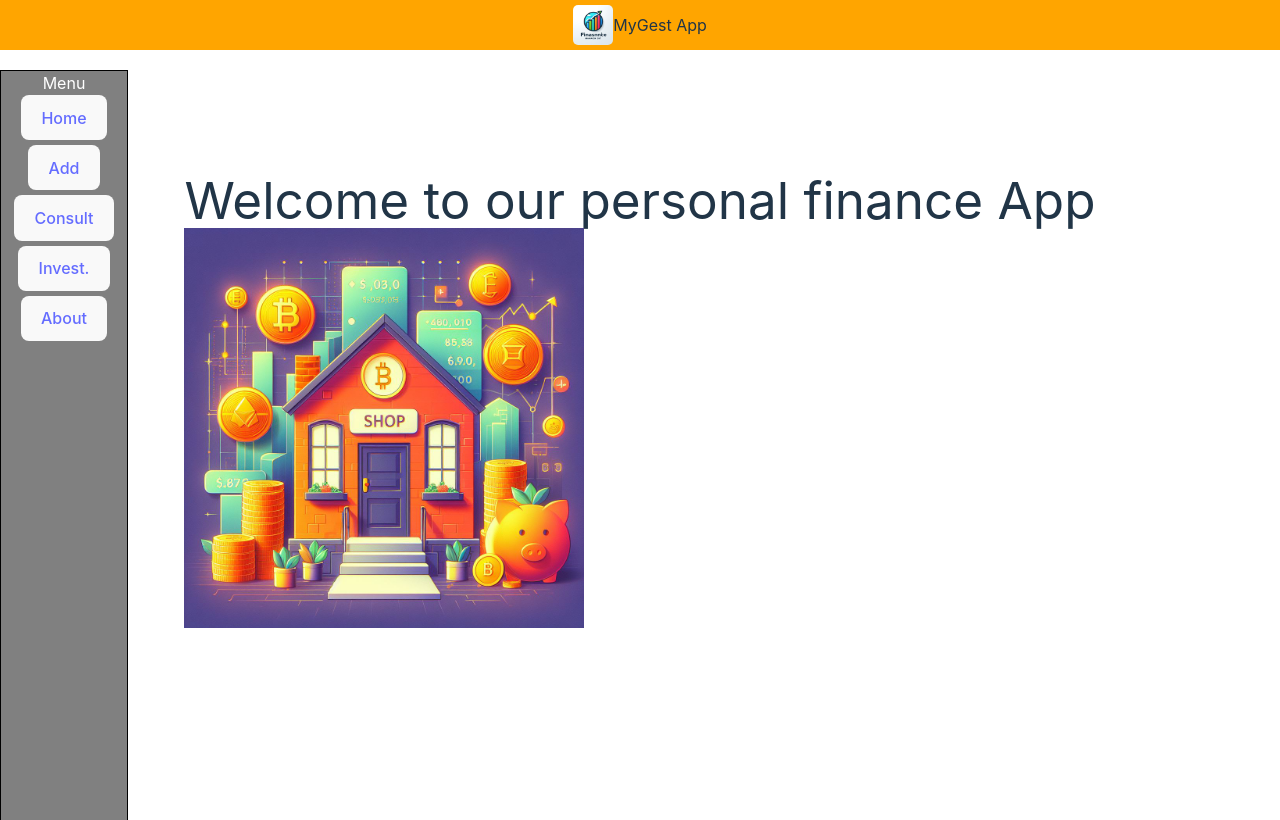
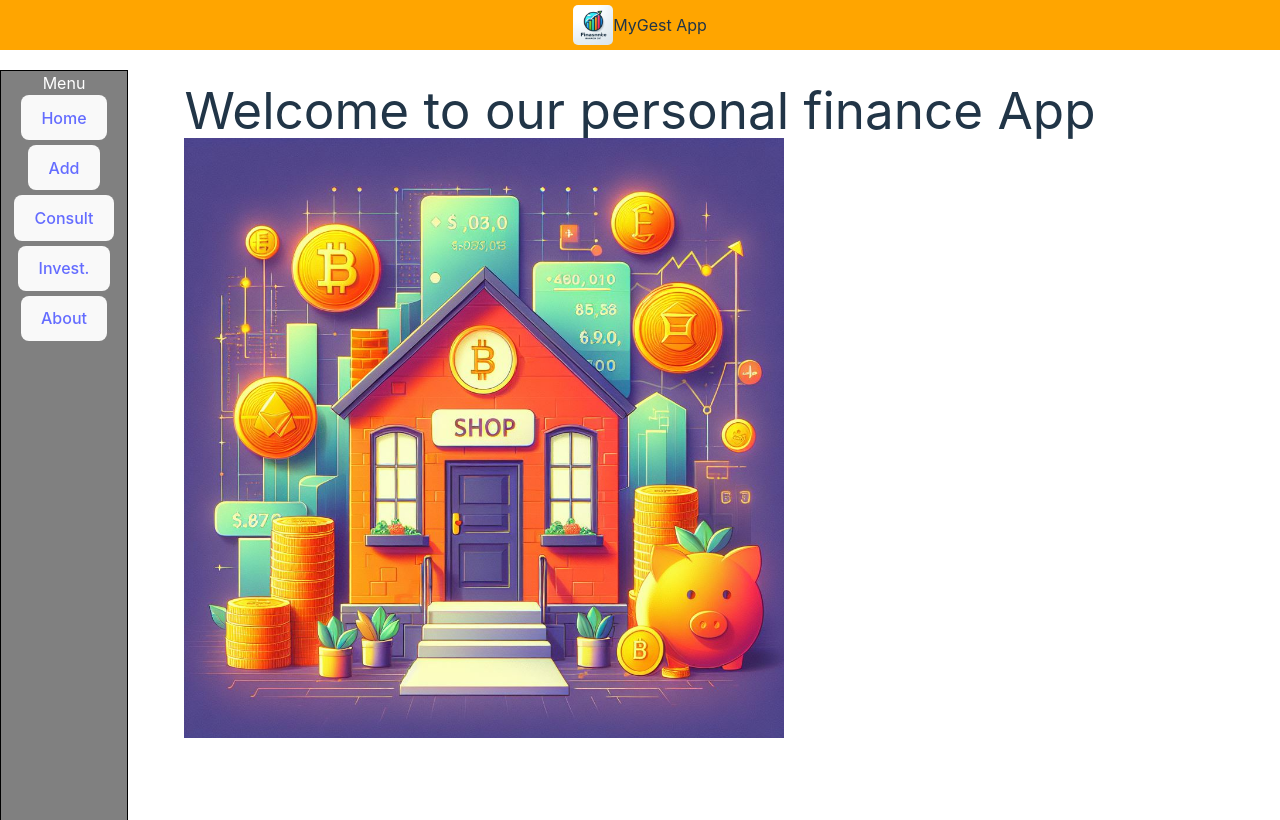
Before and after one commit to dfbamaral/project-two, a React (Vite) app: page / in a window 1280 px wide. Built offline with nearby package versions, Linux system fonts and the light colour scheme.

Commit message:
investdone

```diff
--- a/src/pages/HomePage.jsx
+++ b/src/pages/HomePage.jsx
@@ -17,7 +17,7 @@ const HomePage = () => (
         cupidatat non proident, sunt in culpa qui officia deserunt mollit anim id
         est laborum.
       </p> */}
-      <img src="landpage.jpg" alt="random" width={400} height={400} alignItems="center"/>
+      <img src="landpage.jpg" alt="random" width={600} height={600} alignItems="center"/>
 
 
 
```
